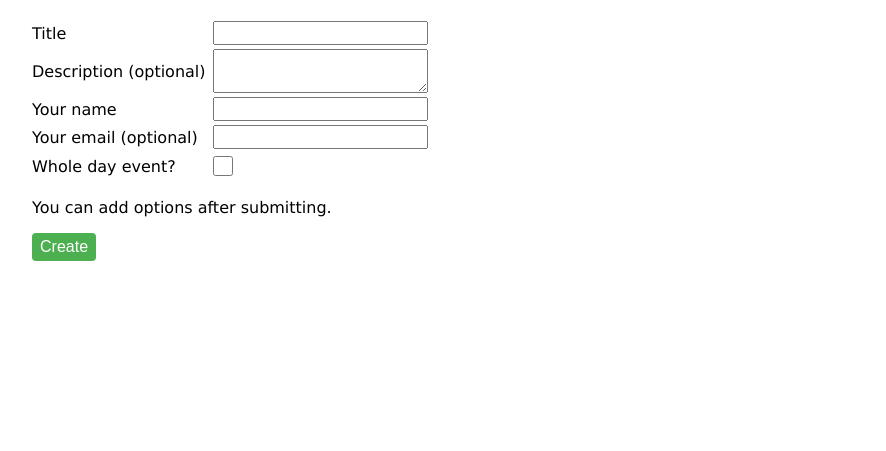
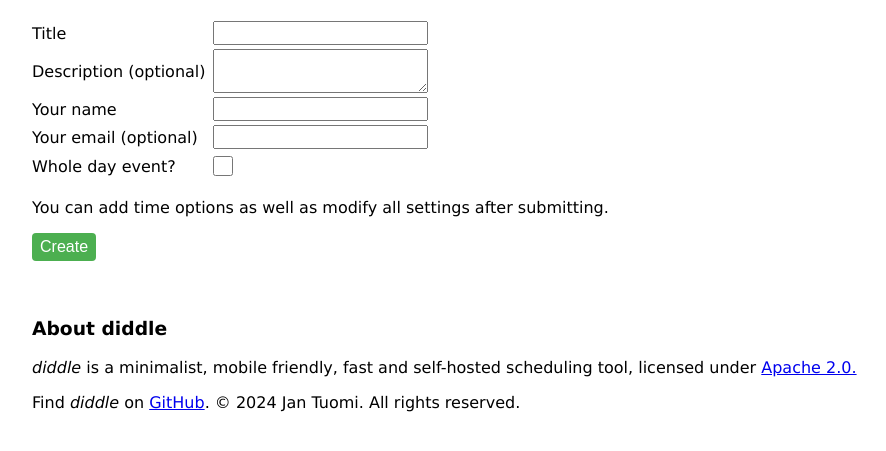
Before and after one commit to poksiala/diddle, a Flask app: page / in a window 1280 px wide. Shown: the part 139-590 px from the top of the page, without its empty margins (108-994 px from the left). Run offline with Flask 3, Linux system fonts and the light colour scheme.

Commit message:
Add an about text to landing page

```diff
--- a/app.py
+++ b/app.py
@@ -46,7 +46,8 @@ def index():
   created_polls = db.get_polls_by_codes(created_poll_codes) if len(created_poll_codes) > 0 else []
 
   return render_template('index.html.j2',
-                         created_polls=created_polls)
+                         created_polls=created_polls,
+                         now=datetime.datetime.now())
 
 @app.post("/poll/create")
 def create():
--- a/templates/index.html.j2
+++ b/templates/index.html.j2
@@ -5,7 +5,7 @@
 <form class="poll-form" action="/poll/create" method="post">
   {% include "poll_info_table.html.j2" %}
 
-  <p>You can add options after submitting.</p>
+  <p>You can add time options as well as modify all settings after submitting.</p>
   <input class="green" type="submit" value="Create">
 </form>
 
@@ -18,4 +18,15 @@
 </ul>
 {% endif %}
 
+<br>
+<br>
+<div>
+  <h3>About diddle</h3>
+  <p><i>diddle</i> is a minimalist, mobile friendly, fast and self-hosted scheduling tool,
+     licensed under <a href="https://github.com/jantuomi/diddle/blob/main/LICENSE">Apache 2.0.</a>
+  </p>
+  <p>
+    Find <i>diddle</i> on <a href="https://github.com/jantuomi/diddle">GitHub</a>. © {{ now.year }} Jan Tuomi. All rights reserved.
+  </p>
+</div>
 {% endblock %}
```
